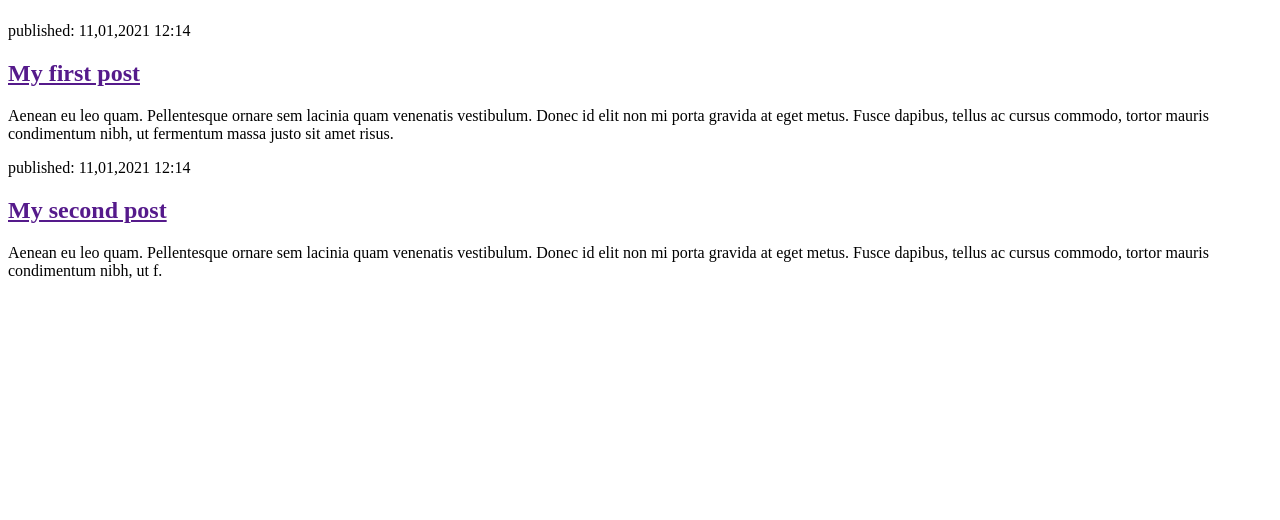
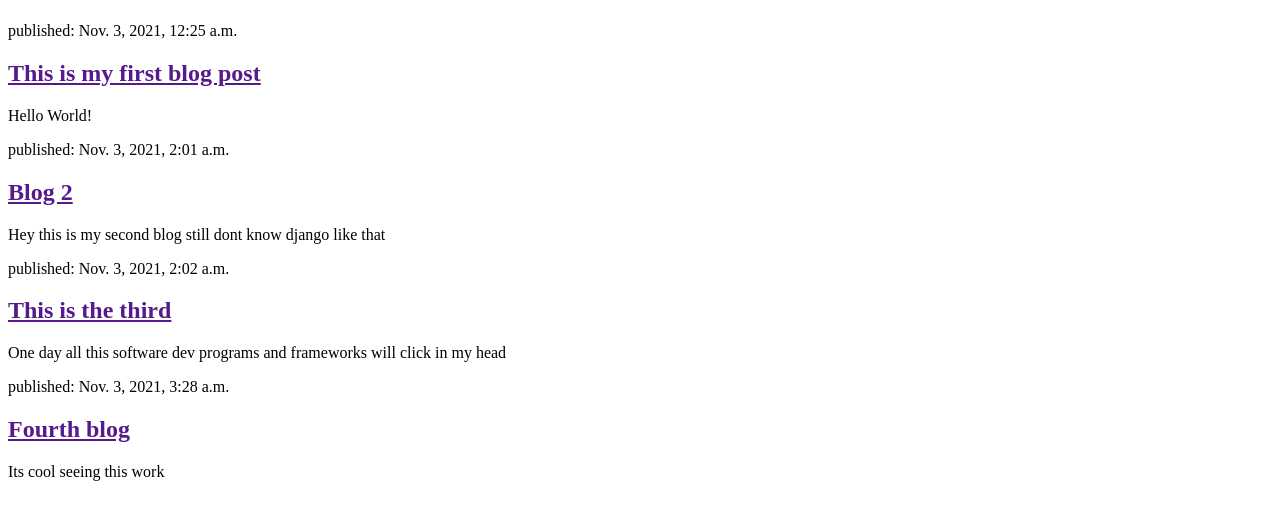
Before and after one commit to Momentum-Team-10/django-girls-tutorial-Flyernav, a Django app: page / in a window 1280 px wide. Shown: the part 58-578 px from the top of the page. Run offline with Django 3.2, Linux system fonts and the light colour scheme; data comes from the database, SQL or seed files in the repository; both versions use the stored data as it was after the commit.

Commit message:
needs styling

```diff
--- a/blog/templates/blog/post_list.html
+++ b/blog/templates/blog/post_list.html
@@ -8,16 +8,11 @@
         <h1><a href="/">Trey's Blog</a></h1>
     </header>
 
+    {% for post in posts %}
     <article>
-        <time>published: 11,01,2021 12:14</time>
-        <h2><a href="">My first post</a></h2>
-        <p>Aenean eu leo quam. Pellentesque ornare sem lacinia quam venenatis vestibulum. Donec id elit non mi porta gravida at eget metus. Fusce dapibus, tellus ac cursus commodo, tortor mauris condimentum nibh, ut fermentum massa justo sit amet risus.</p>
+        <time>published: {{ post.published_date }}</time>
+        <h2><a href="">{{ post.title }}</a></h2>
+        <p>{{ post.text|linebreaksbr }}</p>
     </article>
-
-    <article>
-        <time>published: 11,01,2021 12:14</time>
-        <h2><a href="">My second post</a></h2>
-        <p>Aenean eu leo quam. Pellentesque ornare sem lacinia quam venenatis vestibulum. Donec id elit non mi porta gravida at eget metus. Fusce dapibus, tellus ac cursus commodo, tortor mauris condimentum nibh, ut f.</p>
-    </article>
-</body>
+{% endfor %}
 </html>
--- a/blog/views.py
+++ b/blog/views.py
@@ -1,5 +1,8 @@
 from django.shortcuts import render
+from django.utils import timezone
+from .models import Post
 
 # Create your views here.
 def post_list(request):
-    return render(request, 'blog/post_list.html', {})
+    posts = Post.objects.filter(published_date__lte=timezone.now()).order_by('published_date')
+    return render(request, 'blog/post_list.html', {'posts': posts})
```
Also changed, not shown: db.sqlite3.
